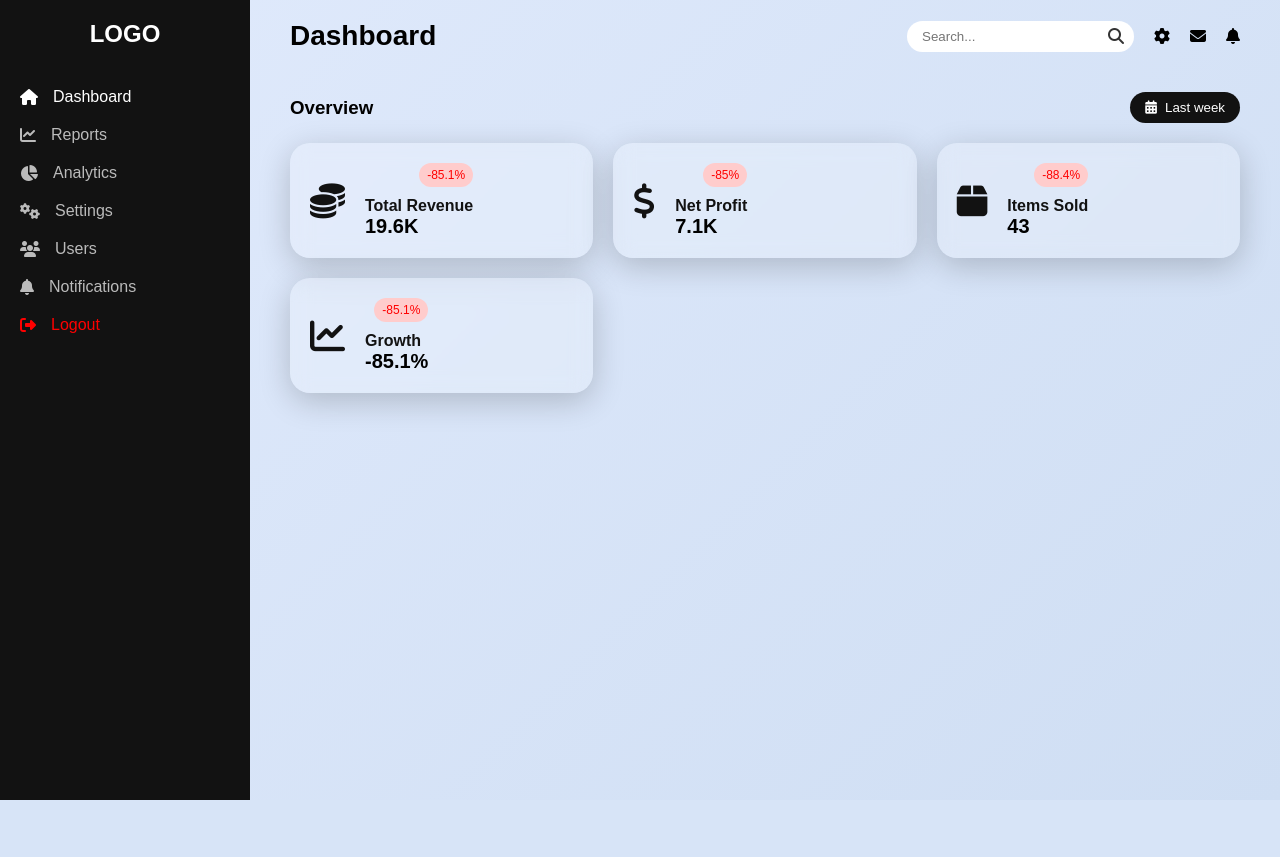
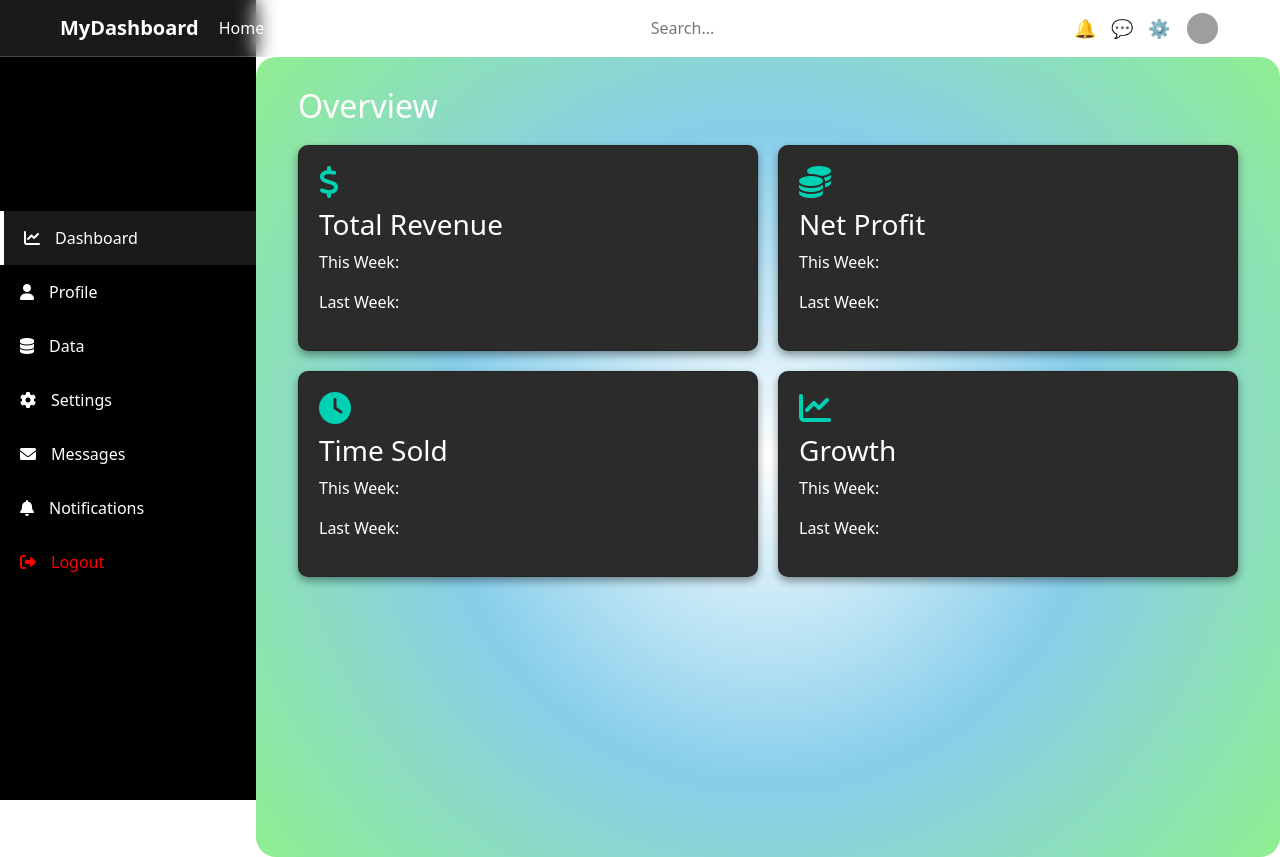
Before and after one commit to SaileshAcharya1229/EPC, a PHP site: page /dashboard/dashboard.php in a window 1280 px wide. Before the commit the page ends 800 px from the top, so only its background shows below. Run offline with PHP 8.4, Linux system fonts and the light colour scheme; grey boxes are pictures that could not be loaded.

Commit message:
updating code

```diff
--- a/dashboard/css/dashboard.css
+++ b/dashboard/css/dashboard.css
@@ -1,237 +1,160 @@
-* {
+/* Dashboard Layout */
+.dashboard-wrapper {
+  display: flex;
+  height: 100vh;
+  width: 100%;
+}
+
+.dashboard-sidebar {
+  width: 20vw;
+  background-color: black;
+  display: flex;
+  flex-direction: column;
+  justify-content: center;
+  padding: 20px 0;
+  position: fixed;
+  height: 100vh;
+  left: 0;
+  top: 0;
+}
+
+.dashboard-sidebar ul {
+  list-style-type: none;
   margin: 0;
   padding: 0;
-  box-sizing: border-box;
 }
 
-body {
-  font-family: 'Poppins', sans-serif;
-  background: linear-gradient(135deg, #e0eafc, #cfdef3);
-  min-height: 100vh;
-}
-
-.dashboard-container {
-  display: flex;
-}
-
-/* Sidebar */
-.sidebar {
-  width: 250px;
-  background: #121212;
-  color: #fff;
-  display: flex;
-  flex-direction: column;
-  padding: 20px;
-  min-height: 100vh;
-  transition: 0.3s;
-}
-
-.sidebar-collapsed {
-  width: 70px;
-}
-
-.sidebar .logo {
-  font-size: 24px;
-  font-weight: bold;
-  margin-bottom: 40px;
-  text-align: center;
-}
-
-.nav-menu {
-  display: flex;
-  flex-direction: column;
-  gap: 20px;
-}
-
-.nav-item {
-  color: #bbb;
-  text-decoration: none;
+.dashboard-sidebar li {
+  padding: 15px 20px;
   display: flex;
   align-items: center;
   gap: 15px;
-  font-size: 16px;
-  transition: 0.3s;
+  cursor: pointer;
+  transition: background 0.3s;
+  color: white;
 }
 
-.sidebar-collapsed .nav-item span {
-  display: none;
+.dashboard-sidebar li:hover,
+.dashboard-sidebar li.active {
+  background-color: #1a1a1a;
+  border-left: 4px solid white;
 }
 
-.nav-item:hover,
-.nav-item.active {
-  color: #fff;
+.dashboard-sidebar .logout {
+  color: red;
+  margin-top: auto;
 }
 
-.logout {
-  margin-top: auto;
+.dashboard-sidebar .logout i,
+.dashboard-sidebar .logout span {
   color: red;
 }
 
-/* Main Content */
-.main-content {
-  flex-grow: 1;
-  padding: 20px 40px;
-  transition: 0.3s;
+.dashboard-main {
+  margin-left: 20vw;
+  padding: 30px;
+  flex: 1;
+  background: radial-gradient(circle at center, white, skyblue, lightgreen);
+  border-radius: 20px;
+  height: 100vh;
+  overflow-y: auto;
+}
+.dashboard-header {
+  position: sticky;
+  top: 0;
+  width: 100%;
+  backdrop-filter: blur(10px);
+  background: rgba(255, 255, 255, 0.1);
+  border-bottom: 1px solid rgba(255, 255, 255, 0.2);
+  z-index: 100;
 }
 
-.main-expanded {
-  margin-left: 70px;
+.header-container {
+  max-width: 1200px;
+  margin: auto;
+  padding: 10px 20px;
+  display: flex;
+  align-items: center;
+  justify-content: space-between;
 }
 
-.main-header {
-  display: flex;
-  justify-content: space-between;
-  align-items: center;
-}
-
-.header-left {
+.left-section {
   display: flex;
   align-items: center;
   gap: 20px;
 }
 
-.header-left h2 {
-  font-size: 28px;
+.logo {
+  font-size: 20px;
+  font-weight: bold;
+  color: #fff;
+}
+.menu-tab {
+  display: flex;
+  gap: 15px;
 }
 
-.menu-toggle {
-  display: none;
-  font-size: 22px;
-  background: none;
+.menu-tab a {
+  color: white;
+  text-decoration: none;
+  font-weight: 500;
+  transition: color 0.3s;
+}
+
+.menu-tab a:hover {
+  color: #ddd;
+}
+
+.search-section input {
+  padding: 6px 12px;
+  border-radius: 20px;
   border: none;
-  color: #121212;
+  outline: none;
+  width: 200px;
+}
+
+.right-section {
+  display: flex;
+  align-items: center;
+  gap: 15px;
+}
+
+.icon {
+  font-size: 18px;
+  color: #fff;
   cursor: pointer;
 }
 
-.header-right {
-  display: flex;
-  align-items: center;
-  gap: 20px;
+.profile-pic img {
+  width: 35px;
+  height: 35px;
+  border-radius: 50%;
+  object-fit: cover;
+  border: 2px solid #fff;
+}
+.overview h2 {
+  margin-bottom: 20px;
+  color: #fff;
 }
 
-.search-box {
-  position: relative;
-}
-
-.search-box input {
-  padding: 8px 35px 8px 15px;
-  border: none;
-  border-radius: 20px;
-  outline: none;
-}
-
-.search-box i {
-  position: absolute;
-  right: 10px;
-  top: 50%;
-  transform: translateY(-50%);
-  color: #333;
-}
-
-/* Overview Section */
-.overview {
-  margin-top: 40px;
-}
-
-.overview-header {
+.card-container {
   display: flex;
-  justify-content: space-between;
-  align-items: center;
-}
-
-.last-week-btn {
-  background-color: #121212;
-  color: white;
-  padding: 8px 15px;
-  border: none;
-  border-radius: 20px;
-  cursor: pointer;
-  display: flex;
-  align-items: center;
-  gap: 8px;
-}
-
-.overview-cards {
-  margin-top: 20px;
-  display: grid;
-  grid-template-columns: repeat(auto-fit, minmax(250px, 1fr));
+  flex-wrap: wrap;
   gap: 20px;
 }
 
 .card {
-  background: rgba(255, 255, 255, 0.2);
-  backdrop-filter: blur(10px);
-  border-radius: 20px;
+  background-color: #2b2b2b;
+  border-radius: 10px;
+  color: #fff;
   padding: 20px;
-  display: flex;
-  align-items: center;
-  gap: 20px;
-  box-shadow: 0 8px 32px rgba(0, 0, 0, 0.2);
-  transition: 0.3s;
+  flex: 1 1 calc(50% - 20px);
+  box-shadow: 0 4px 8px rgba(0, 0, 0, 0.4);
 }
 
-.card:hover {
-  transform: translateY(-5px);
+.card i {
+  font-size: 2rem;
+  color: #00d1b2;
+  margin-bottom: 10px;
+  display: block;
 }
-
-.card-icon i {
-  font-size: 35px;
-  color: #121212;
-}
-
-.card-details {
-  display: flex;
-  flex-direction: column;
-  gap: 10px;
-}
-
-.card-top {
-  display: flex;
-  justify-content: flex-end;
-}
-
-.card-percentage {
-  background-color: #ffcccc;
-  color: red;
-  padding: 5px 8px;
-  font-size: 12px;
-  border-radius: 12px;
-}
-
-.card-bottom h4 {
-  font-size: 16px;
-  color: #121212;
-}
-
-.card-bottom p {
-  font-size: 20px;
-  font-weight: bold;
-}
-
-/* Responsive */
-@media (max-width: 768px) {
-  .menu-toggle {
-    display: block;
-  }
-
-  .sidebar {
-    position: fixed;
-    left: -250px;
-    top: 0;
-    height: 100%;
-    z-index: 1000;
-  }
-
-  .sidebar.sidebar-collapsed {
-    left: 0;
-  }
-
-  .main-content {
-    margin-left: 0;
-    padding: 20px;
-  }
-
-  .overview-cards {
-    grid-template-columns: 1fr;
-  }
-}
--- a/dashboard/dashboard.php
+++ b/dashboard/dashboard.php
@@ -1,141 +1,97 @@
 <!DOCTYPE html>
 <html lang="en">
   <head>
-  <meta charset="UTF-8">
-  <meta name="viewport" content="width=device-width, initial-scale=1">
-  <title>Dashboard</title>
+    <meta charset="UTF-8" />
+    <meta name="viewport" content="width=device-width, initial-scale=1.0" />
+    <title>EPC</title>
+    <link
+      href="https://cdn.jsdelivr.net/npm/bootstrap@5.3.0/dist/css/bootstrap.min.css"
+      rel="stylesheet"
+    />
+    <script src="https://cdn.jsdelivr.net/npm/bootstrap@5.3.0/dist/js/bootstrap.bundle.min.js"></script>
+    <link
+      rel="stylesheet"
+      href="https://cdnjs.cloudflare.com/ajax/libs/font-awesome/6.0.0-beta3/css/all.min.css"
+    />
+    <link rel="stylesheet" href="./css/dashboard.css">
 
-  <!-- External CSS -->
-  <link rel="stylesheet" href=".dashboard/css/dashboard.css">
+  </head>
+  <body>
+<!-- Header Section -->
+<header class="dashboard-header">
+  <div class="header-container">
+    <div class="left-section">
+      <div class="logo">MyDashboard</div>
+      <nav class="menu-tab">
+        <a href="#">Home</a>
+        <a href="#">Profile</a>
+        <a href="#">Settings</a>
+      </nav>
+    </div>
 
-  <!-- Font Awesome -->
-  <link rel="stylesheet" href="https://cdnjs.cloudflare.com/ajax/libs/font-awesome/6.4.0/css/all.min.css">
-</head>
+    <div class="search-section">
+      <input type="text" placeholder="Search..." />
+    </div>
 
-<body>
-
-<div class="dashboard-container">
-
-  <!-- Sidebar -->
-  <aside class="sidebar" id="sidebar">
-    <div class="logo">LOGO</div>
-    <nav class="nav-menu">
-      <a href="#" class="nav-item active"><i class="fas fa-home"></i><span>Dashboard</span></a>
-      <a href="#" class="nav-item"><i class="fas fa-chart-line"></i><span>Reports</span></a>
-      <a href="#" class="nav-item"><i class="fas fa-chart-pie"></i><span>Analytics</span></a>
-      <a href="#" class="nav-item"><i class="fas fa-cogs"></i><span>Settings</span></a>
-      <a href="#" class="nav-item"><i class="fas fa-users"></i><span>Users</span></a>
-      <a href="#" class="nav-item"><i class="fas fa-bell"></i><span>Notifications</span></a>
-      <a href="#" class="nav-item logout"><i class="fas fa-sign-out-alt"></i><span>Logout</span></a>
-    </nav>
-  </aside>
-
-  <!-- Main Content -->
-  <main class="main-content" id="main-content">
-
-    <!-- Top Header -->
-    <header class="main-header">
-      <div class="header-left">
-        <button class="menu-toggle" id="menu-toggle"><i class="fas fa-bars"></i></button>
-        <h2>Dashboard</h2>
+    <div class="right-section">
+      <div class="icon">🔔</div>
+      <div class="icon">💬</div>
+      <div class="icon">⚙️</div>
+      <div class="profile-pic">
+        <img src="asset/profile.png" alt="Profile" />
       </div>
-      <div class="header-right">
-        <div class="search-box">
-          <input type="text" placeholder="Search...">
-          <i class="fas fa-search"></i>
     </div>
-        <i class="fas fa-cog"></i>
-        <i class="fas fa-envelope"></i>
-        <i class="fas fa-bell"></i>
   </div>
 </header>
 
-    <!-- Overview Section -->
-    <section class="overview">
-      <div class="overview-header">
-        <h3>Overview</h3>
-        <button class="last-week-btn"><i class="fas fa-calendar-alt"></i> Last week</button>
+<div class="dashboard-wrapper">
+  <nav class="dashboard-sidebar">
+    <ul>
+      <li class="tab active"><i class="fas fa-chart-line"></i><span>Dashboard</span></li>
+      <li class="tab"><i class="fas fa-user"></i><span>Profile</span></li>
+      <li class="tab"><i class="fas fa-database"></i><span>Data</span></li>
+      <li class="tab"><i class="fas fa-cog"></i><span>Settings</span></li>
+      <li class="tab"><i class="fas fa-envelope"></i><span>Messages</span></li>
+      <li class="tab"><i class="fas fa-bell"></i><span>Notifications</span></li>
+      <li class="tab logout"><i class="fas fa-sign-out-alt"></i><span>Logout</span></li>
+    </ul>
+  </nav>
+
+  <main class="dashboard-main">
+    <section class="container overview">
+  <h2>Overview</h2>
+  <div class="card-container">
+    <div class="card" id="total-revenue">
+      <i class="fa-solid fa-dollar-sign"></i>
+      <h3>Total Revenue</h3>
+      <p>This Week: <span class="this-week"></span></p>
+      <p>Last Week: <span class="last-week"></span></p>
     </div>
-
-      <div class="overview-cards">
-        <div class="card">
-          <div class="card-icon">
-            <i class="fas fa-coins"></i>
+    <div class="card" id="net-profit">
+      <i class="fa-solid fa-coins"></i>
+      <h3>Net Profit</h3>
+      <p>This Week: <span class="this-week"></span></p>
+      <p>Last Week: <span class="last-week"></span></p>
     </div>
-          <div class="card-details">
-            <div class="card-top">
-              <span class="card-percentage">-85.1%</span>
+    <div class="card" id="time-sold">
+      <i class="fa-solid fa-clock"></i>
+      <h3>Time Sold</h3>
+      <p>This Week: <span class="this-week"></span></p>
+      <p>Last Week: <span class="last-week"></span></p>
     </div>
-            <div class="card-bottom">
-              <h4>Total Revenue</h4>
-              <p>19.6K</p>
+    <div class="card" id="growth">
+      <i class="fa-solid fa-chart-line"></i>
+      <h3>Growth</h3>
+      <p>This Week: <span class="this-week"></span></p>
+      <p>Last Week: <span class="last-week"></span></p>
     </div>
   </div>
-        </div>
-
-        <div class="card">
-          <div class="card-icon">
-            <i class="fas fa-dollar-sign"></i>
-          </div>
-          <div class="card-details">
-            <div class="card-top">
-              <span class="card-percentage">-85%</span>
-            </div>
-            <div class="card-bottom">
-              <h4>Net Profit</h4>
-              <p>7.1K</p>
-            </div>
-          </div>
-        </div>
-
-        <div class="card">
-          <div class="card-icon">
-            <i class="fas fa-box"></i>
-          </div>
-          <div class="card-details">
-            <div class="card-top">
-              <span class="card-percentage">-88.4%</span>
-            </div>
-            <div class="card-bottom">
-              <h4>Items Sold</h4>
-              <p>43</p>
-            </div>
-          </div>
-        </div>
-
-        <div class="card">
-          <div class="card-icon">
-            <i class="fas fa-chart-line"></i>
-          </div>
-          <div class="card-details">
-            <div class="card-top">
-              <span class="card-percentage">-85.1%</span>
-            </div>
-            <div class="card-bottom">
-              <h4>Growth</h4>
-              <p>-85.1%</p>
-            </div>
-          </div>
-        </div>
-      </div>
-
 </section>
 
   </main>
-
 </div>
-
-<!-- Toggle Sidebar Script -->
-<script>
-  const menuToggle = document.getElementById('menu-toggle');
-  const sidebar = document.getElementById('sidebar');
-  const mainContent = document.getElementById('main-content');
-
-  menuToggle.addEventListener('click', () => {
-    sidebar.classList.toggle('sidebar-collapsed');
-    mainContent.classList.toggle('main-expanded');
-  });
-</script>
+<script src="https://code.jquery.com/jquery-3.6.0.min.js"></script>
+<script src="./js/overview.js"></script>
 
 </body>
 </html>
```
Lines whose indentation alone changed are shown as unchanged.
